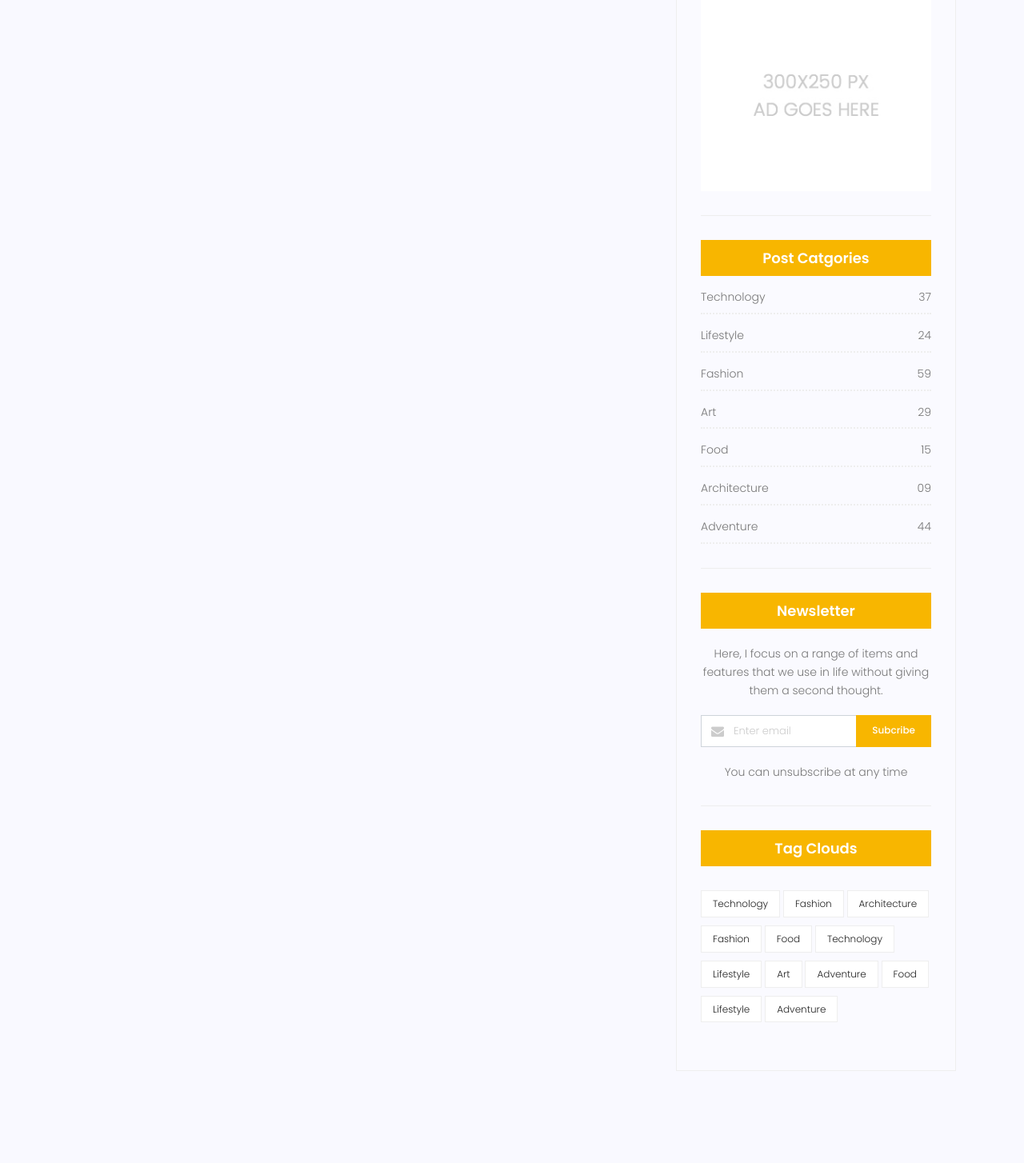
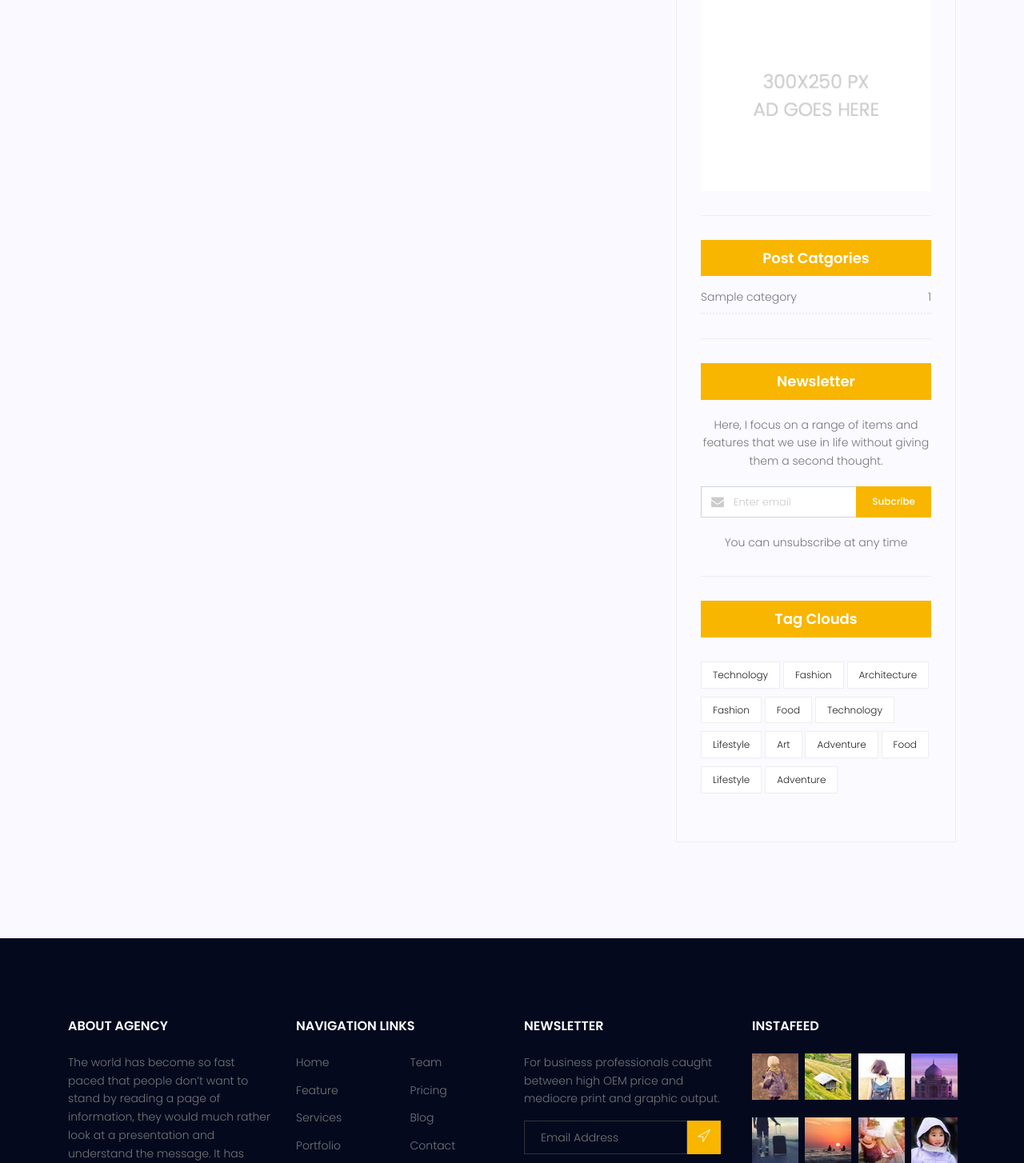
Before and after one commit to Arta-077/Hsite, a Django app: page /blog/home in a window 1280 px wide. Shown: the part 1941-3395 px from the top of the page at 80% size. Run offline with Django 3.2, Linux system fonts and the light colour scheme; tables that the repository leaves empty hold one stand-in row (values such as "Sample post"); grey boxes marked "Sample" are stand-in pictures; some libraries are stand-ins or nearby versions.

Commit message:
Category sidebar
Created category sidebar in bolg-single.html

```diff
--- a/blog/templatetags/blog_tags.py
+++ b/blog/templatetags/blog_tags.py
@@ -1,5 +1,5 @@
 from django import template
-from blog.models import Post
+from blog.models import Post , Category
 
 register=template.Library()
 
@@ -8,3 +8,12 @@ register=template.Library()
 def latestposts(arg=3):
     posts = Post.objects.filter(status = 1).order_by('-published_date')[:arg]
     return {'posts':posts}
+
+@register.inclusion_tag('blog/blog-post-category.html')
+def postcategories():
+    posts = Post.objects.filter(status = 1)
+    categories = Category.objects.all()
+    cat_dict = {}
+    for category in categories:
+        cat_dict[category] = posts.filter(category=category).count()
+    return {'cat_dict':cat_dict}
--- a/blog/urls.py
+++ b/blog/urls.py
@@ -7,6 +7,7 @@ app_name = 'blog'
 urlpatterns = [
     path('home' , BlogHome_view , name='homeblog'),
     path('<int:pid>' , BlogSingle_view , name='singleblog'),
+    path('category/<str:cat_name>' , BlogCategory_view , name='categoryblog'),
     # path('<int:pid>' , test_view , name='testblog'),
 
 ]
--- a/blog/views.py
+++ b/blog/views.py
@@ -22,3 +22,8 @@ def test_view(request,pid):
 
     context = {'post':post}
     return render(request , 'blog\\test.html' ,context )
+
+def BlogCategory_view(request,cat_name):
+    posts = Post.objects.filter(status=True , category__name=cat_name)
+    context = {'posts' : posts}
+    return render(request , 'blog\\blog-home.html', context)
--- a/templates/blog/blog-home.html
+++ b/templates/blog/blog-home.html
@@ -92,7 +92,7 @@
 								<div class="col-lg-3  col-md-3 meta-details">
 									<ul class="tags">
 										{% for cate in post.category.all %}
-											<li><a href="">{{cate.name}}</a>{% if not forloop.last %},{% endif %}</li>
+											<li><a href="{% url 'blog:categoryblog' cat_name=cate.name %}">{{cate.name}}</a>{% if not forloop.last %},{% endif %}</li>
 										{% endfor %}
 									</ul>
 									<div class="user-details row">
@@ -148,7 +148,7 @@
 
 								{% include 'blog/blog-ads.html' %}
 
-								{% include 'blog/blog-post-category.html' %}
+								{% postcategories %}
 
 								{% include 'blog/blog-newsletter.html' %}
 
--- a/templates/blog/blog-post-category.html
+++ b/templates/blog/blog-post-category.html
@@ -3,47 +3,13 @@
 <div class="single-sidebar-widget post-category-widget">
     <h4 class="category-title">Post Catgories</h4>
     <ul class="cat-list">
+        {% for category,count in cat_dict.items %}
         <li>
-            <a href="#" class="d-flex justify-content-between">
-                <p>Technology</p>
-                <p>37</p>
+            <a href="{% url 'blog:categoryblog' cat_name=category %}" class="d-flex justify-content-between">
+                <p>{{category}}</p>
+                <p>{{count}}</p>
             </a>
         </li>
-        <li>
-            <a href="#" class="d-flex justify-content-between">
-                <p>Lifestyle</p>
-                <p>24</p>
-            </a>
-        </li>
-        <li>
-            <a href="#" class="d-flex justify-content-between">
-                <p>Fashion</p>
-                <p>59</p>
-            </a>
-        </li>
-        <li>
-            <a href="#" class="d-flex justify-content-between">
-                <p>Art</p>
-                <p>29</p>
-            </a>
-        </li>
-        <li>
-            <a href="#" class="d-flex justify-content-between">
-                <p>Food</p>
-                <p>15</p>
-            </a>
-        </li>
-        <li>
-            <a href="#" class="d-flex justify-content-between">
-                <p>Architecture</p>
-                <p>09</p>
-            </a>
-        </li>
-        <li>
-            <a href="#" class="d-flex justify-content-between">
-                <p>Adventure</p>
-                <p>44</p>
-            </a>
-        </li>
+        {% endfor %}
     </ul>
 </div>
--- a/templates/blog/blog-single.html
+++ b/templates/blog/blog-single.html
@@ -110,7 +110,7 @@
 
 								{% for cate in post.category.all %}
 								<li class="mr-1 mb-0">
-									<a href="" class="font-weight-bold">{{cate.name}} &nbsp;</a>{% if not forloop.last %},{% endif %}
+									<a href="{% url 'blog:categoryblog' cat_name=cate.name %}" class="font-weight-bold">{{cate.name}} &nbsp;</a>{% if not forloop.last %},{% endif %}
 								</li>
 								{% endfor %}
 							</ul>
```
